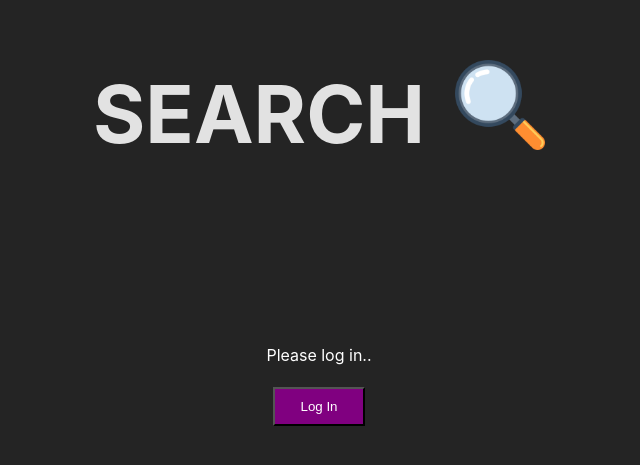
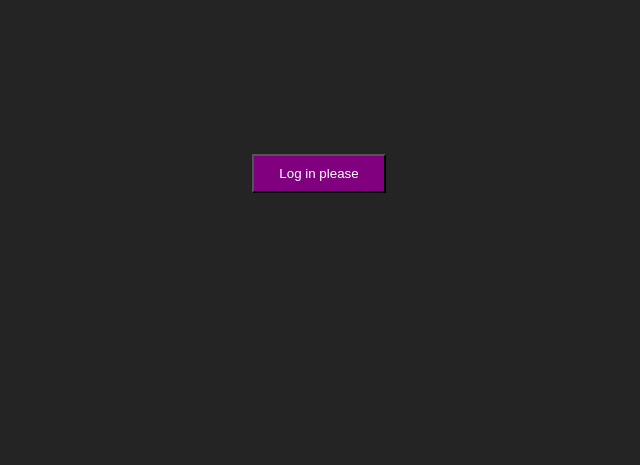
Before and after one commit to ElinStridsberg/ImageSearch, a React (Vite) app in the folder client/: page / in a window 1280 px wide. Shown: the part 147-612 px from the top of the page, without its empty margins (321-961 px from the left). Built offline with nearby package versions, Linux system fonts and the light colour scheme.

Commit message:
some styling

```diff
--- a/client/src/App.tsx
+++ b/client/src/App.tsx
@@ -37,14 +37,14 @@ function App() {
 
   return (
     <div>
-      <div className="headline">
+      {/* <div className="headline">
         <h1>SEARCH</h1>
         <img
           src={searchImg}
           alt="search"
           className="searchImg"
         />
-      </div>
+      </div> */}
 
       {isAuthenticated ? (
         <>
@@ -72,10 +72,10 @@ function App() {
         </>
       ) : (
         <>
-          <div className="Login">
-            <p className="loginTxt">Please log in..</p>
+          {/* <div className="Login">
+            <p className="loginTxt">Please log in..</p> */}
             <LoginButton />
-          </div>
+          {/* </div> */}
         </>
       )}
     </div>
--- a/client/src/components/LoginButton.tsx
+++ b/client/src/components/LoginButton.tsx
@@ -4,7 +4,7 @@ import "../styles/_loginBtn.scss"
 const LoginButton = () => {
   const { loginWithRedirect } = useAuth0();
 
-  return <button onClick={() => loginWithRedirect()}>Log In</button>;
+  return <button onClick={() => loginWithRedirect()}>Log in please</button>;
 };
 
 export default LoginButton;
```
